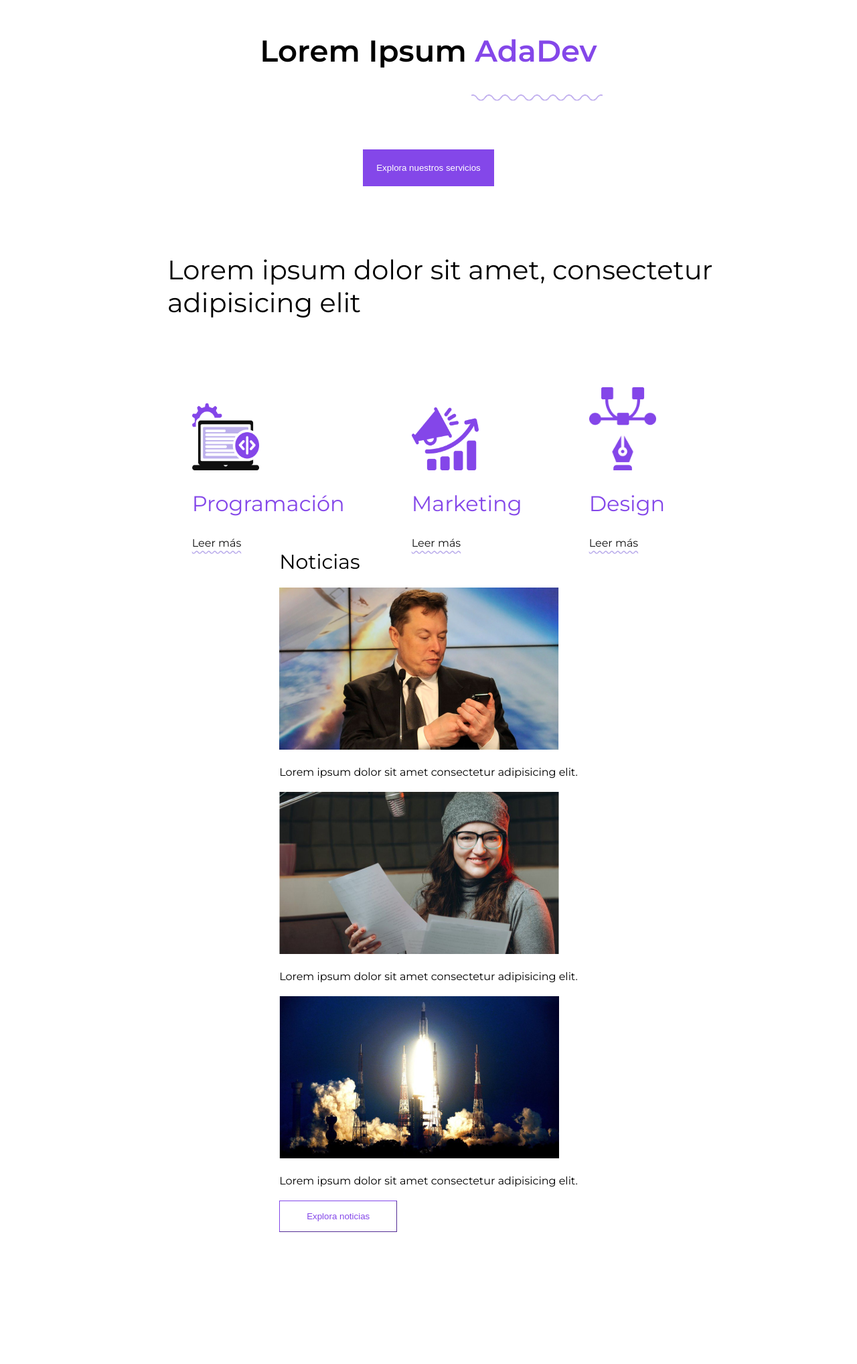
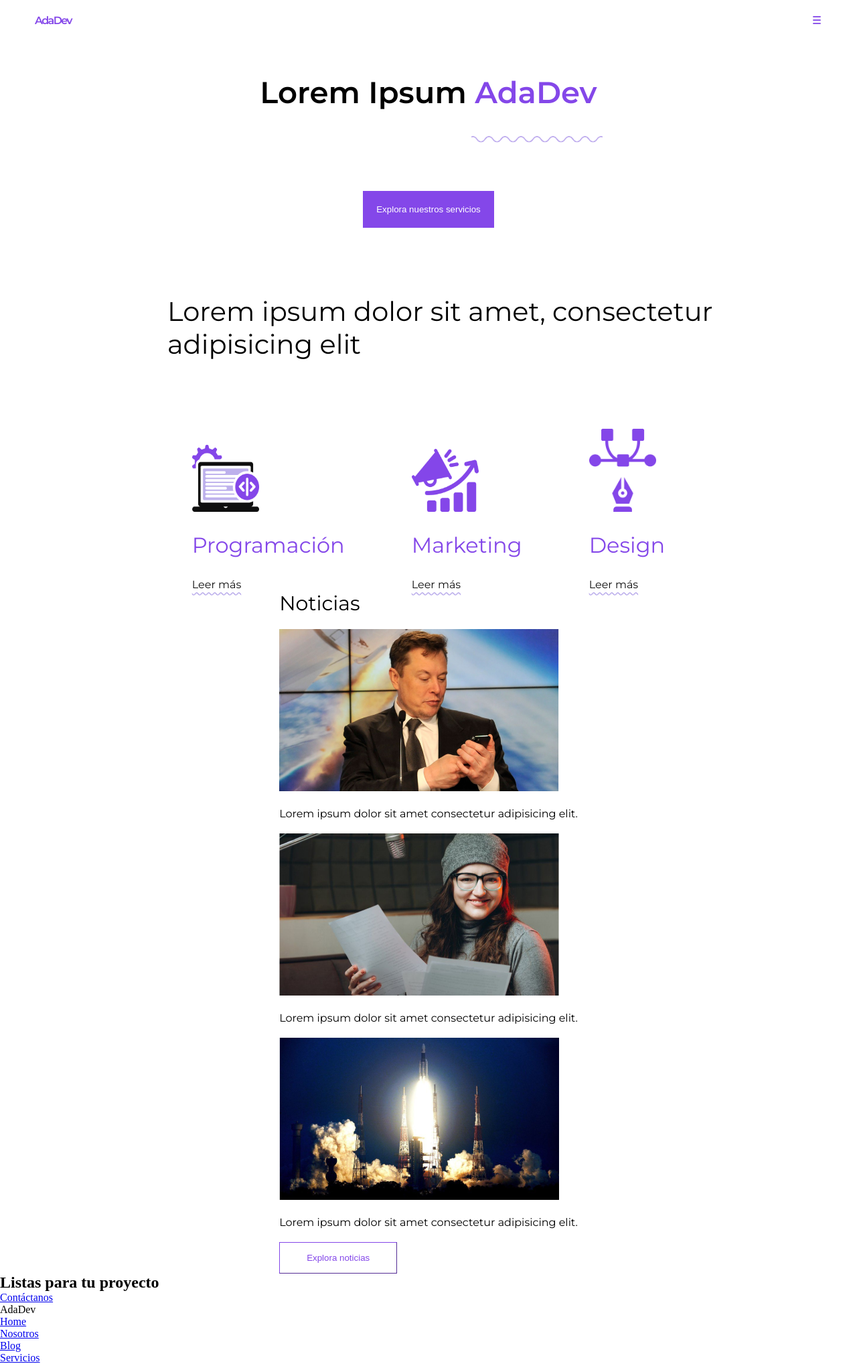
Before and after one commit to micaelaalvarezj/project-promo-55-module-1-team-3, a website built with Vite: page src/index.html in a window 1280 px wide. Shown: the whole page at 67% size. Before the commit the page ends 1839 px from the top, so only its background shows below. Built offline with nearby package versions, Linux system fonts and the light colour scheme.

Commit message:
nav + footer

```diff
--- a/src/partials/footer.html
+++ b/src/partials/footer.html
@@ -1,3 +1,21 @@
-<footer class="page__footer">
+<section class="footer__top">
+  <div class="footer__cta">
+    <h2 class="footer__title">Listas para tu proyecto</h2>
+    <a href="#" class="footer__btn">Contáctanos</a>
+  </div>
+</section>
 
+  <section class="footer__bottom">
+    <div class="footer__content">
+      <span class="footer__logo">AdaDev</span>
+      <nav class="footer__nav">
+        <ul class="footer__list">
+          <li><a href="#" class="footer__link">Home</a></li>
+          <li><a href="#" class="footer__link">Nosotros</a></li>
+          <li><a href="#" class="footer__link">Blog</a></li>
+          <li><a href="#" class="footer__link">Servicios</a></li>
+        </ul>
+      </nav>
+    </div>
+  </section>
 </footer>
--- a/src/partials/header.html
+++ b/src/partials/header.html
@@ -1,3 +1,24 @@
-<header class="page__header">
+<header class="header">
 
+    <div class="header__container">
+
+        <span class="header__logo">AdaDev</span>
+
+        <button class="header__menu-btn" aria-label="Abrir menú">
+            <img src="./images/Menu-burguesa.png" alt="Menú hamburguesa">
+        </button>
+
+        <nav class="header__nav">
+            <ul class="header__list">
+                <li><a href="https://adalab.es" class="header__link is-active">Home</a></li>
+                <li><a href="https://adalab.es" class="header__link">Nosotros</a></li>
+                <li><a href="https://adalab.es" class="header__link">Blog</a></li>
+                <li><a href="https://adalab.es" class="header__link">Servicios</a></li>
+            </ul>
+
+            <a href="#" class="header__btn">
+            Contáctanos <i class="fa-solid fa-arrow-right"></i>
+            </a>
+        </nav>
+    </div>
 </header>
--- a/src/scss/layout/_footer.scss
+++ b/src/scss/layout/_footer.scss
@@ -1,10 +1,79 @@
 @use '../core/variables' as vars;
 
-.page__footer {
-    position: fixed;
-    left: 0;
-    bottom: 0;
-    width: 100vw;
-    padding: 1rem;
-    color: vars.$color-secondary;
-}
+// .footer {
+//   // Sección superior con imagen del mar
+//   &__top {
+//     position: relative;
+//     background-image: url('../images/12.jpg');
+//     background-size: cover;
+//     background-position: center;
+//     padding: 80px 20px;
+//     text-align: center;
+//   }
+
+//   &__cta {
+//     position: relative;
+//     z-index: 2;
+//     color: white;
+
+//     .footer__title {
+//       font-size: 32px;
+//       font-weight: 600;
+//       margin-bottom: 20px;
+//     }
+
+//     .footer__btn {
+//       display: inline-block;
+//       padding: 12px 24px;
+//       background-color: #8447E9;
+//       color: white;
+//       text-decoration: none;
+//       border-radius: 4px;
+//       font-weight: 500;
+//       font-size: 16px;
+//     }
+//   }
+
+//   // Sección inferior con ondas, logo y menú
+//   &__bottom {
+//     background-color: #0f0f0f;
+//     background-image: url('../images/4.svg');
+//     background-repeat: no-repeat;
+//     background-position: bottom;
+//     background-size: cover;
+//     padding: 40px 24px;
+//   }
+
+//   &__content {
+//     max-width: 1200px;
+//     margin: 0 auto;
+//     display: flex;
+//     justify-content: space-between;
+//     align-items: center;
+//     flex-wrap: wrap;
+//   }
+
+//   &__logo {
+//     font-family: 'Poppins';
+//     font-weight: 700;
+//     font-size: 24px;
+//     color: #8447E9;
+//   }
+
+//   &__list {
+//     display: flex;
+//     gap: 20px;
+//     list-style: none;
+//     margin: 0;
+//     padding: 0;
+//   }
+
+//   &__link {
+//     color: white;
+//     text-decoration: none;
+
+//     &:hover {
+//       color: #8447E9;
+//     }
+//   }
+// }
--- a/src/scss/layout/_header.scss
+++ b/src/scss/layout/_header.scss
@@ -1,5 +1,74 @@
-.page__header {
-  display: flex;
-  justify-content: space-evenly;
-  margin-bottom: 3rem;
+* {
+  box-sizing: border-box;
+  margin: 0;
+  padding: 0;
 }
+.header {
+  width: 100%;
+  padding: 0;
+  // background-color: #ffffffd1;
+
+  &__container  {
+    max-width: 1200px;
+    height: 60px;
+    margin: 0 auto;
+    padding: 0;
+    display: flex;
+    flex-direction: row;
+    align-items: center;
+    justify-content: space-between;
+    gap: 130px;
+    margin-bottom: 50px; /*Esto se quita si hace falta para que el boton de Explora servicios quede bien*/
+  }
+
+  &__logo {
+    font-family: 'Montserrat';
+    font-weight: 600;
+    font-size: 16px;
+    letter-spacing: -1.65px;
+    color: #8447E9;
+    padding: 0 12px;
+    margin: 0;
+  }
+
+  &__menu-btn {
+    background: none;
+    border: none;
+    cursor: pointer;
+    padding: 0;
+    margin: 12px 12px;
+
+
+    img {
+      width: 16px;
+      height: auto;
+      display: block;
+    }
+  }
+
+  &__nav {
+    display: none;
+  }
+
+  &__list {
+    list-style: none;
+    margin: 0;
+    padding: 0;
+  }
+
+  &__link {
+    font-family: 'Montserrat';
+    font-size: 30px;
+    text-decoration: none;
+    color: #0f0f0f;
+
+    &:hover {
+      color: #8447E9;
+    }
+
+    &.is-active {
+      color: #8447E9;
+      font-weight: 600;
+    }
+  }
+}
```
Also changed, not shown: public/images/Menu-burguesa.png (added).
